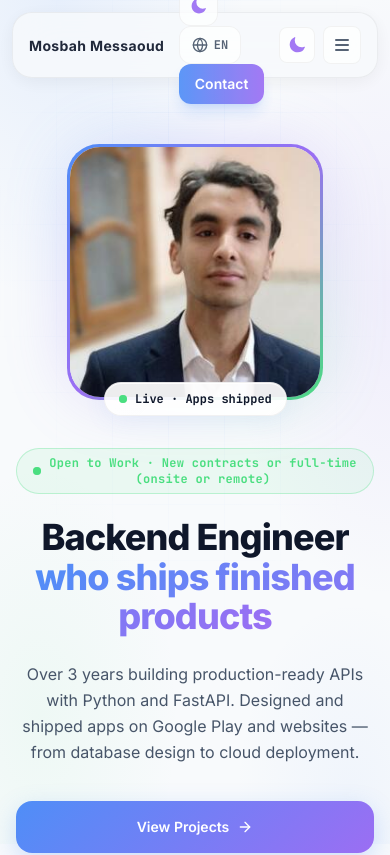
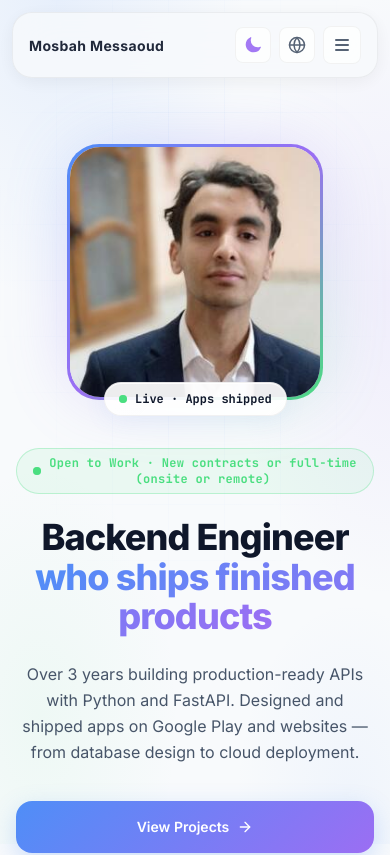
Before and after one commit to mosbahmessaoud/Portfolio-website-, a React (Vite) app: page / in a window 390 px wide. Shown: the top 855 px of the page. Built offline with nearby package versions, Linux system fonts and the light colour scheme.

Commit message:
fixed my profile 6

```diff
--- a/src/components/Navbar.jsx
+++ b/src/components/Navbar.jsx
@@ -107,24 +107,25 @@ export default function Navbar({ lang, setLang, t }) {
           ))}
         </div>
 
-        <div className="md:flex items-center gap-2">
+        <div className="md:hidden flex items-center gap-2">
           <button
             onClick={toggleTheme}
-            className="p-2.5 rounded-xl transition-colors duration-200"
+            className="p-2 rounded-lg"
             style={{ background: 'var(--bg-card)', border: '1px solid var(--border-card)' }}
             aria-label="Toggle theme"
           >
-            {theme === 'dark' ? <HiSun size={17} className="text-[#4F8EF7]" /> : <HiMoon size={17} className="text-[#9B6EF3]" />}
+            {theme === 'dark' ? <HiSun size={18} className="text-[#4F8EF7]" /> : <HiMoon size={18} className="text-[#9B6EF3]" />}
           </button>
 
+          {/* Language icon button — mobile only */}
           <div className="relative" ref={langRef}>
             <button
               onClick={() => setLangOpen(!langOpen)}
-              className="flex items-center gap-1.5 px-3 py-2.5 rounded-xl transition-colors duration-200"
+              className="p-2 rounded-lg"
               style={{ background: 'var(--bg-card)', border: '1px solid var(--border-card)', color: 'var(--text-secondary)' }}
+              aria-label="Change language"
             >
-              <FiGlobe size={16} />
-              <span className="text-xs font-bold uppercase font-mono-tag">{lang}</span>
+              <FiGlobe size={18} />
             </button>
             <div
               className="absolute top-full mt-2 end-0 w-36 rounded-2xl shadow-xl z-50 p-1.5"
@@ -155,23 +156,6 @@ export default function Navbar({ lang, setLang, t }) {
             </div>
           </div>
 
-          <button
-            onClick={() => scrollTo('contact')}
-            className="inline-flex items-center px-4 py-2.5 rounded-xl text-sm font-semibold bg-gradient-to-r from-[#4F8EF7] to-[#9B6EF3] text-white hover:opacity-90 transition-opacity shadow-lg shadow-blue-500/20"
-          >
-            {t.nav.contact}
-          </button>
-        </div>
-
-        <div className="md:hidden flex items-center gap-2">
-          <button
-            onClick={toggleTheme}
-            className="p-2 rounded-lg"
-            style={{ background: 'var(--bg-card)', border: '1px solid var(--border-card)' }}
-            aria-label="Toggle theme"
-          >
-            {theme === 'dark' ? <HiSun size={18} className="text-[#4F8EF7]" /> : <HiMoon size={18} className="text-[#9B6EF3]" />}
-          </button>
           <button
             onClick={() => setMenuOpen(!menuOpen)}
             className="p-2 rounded-lg"
```
